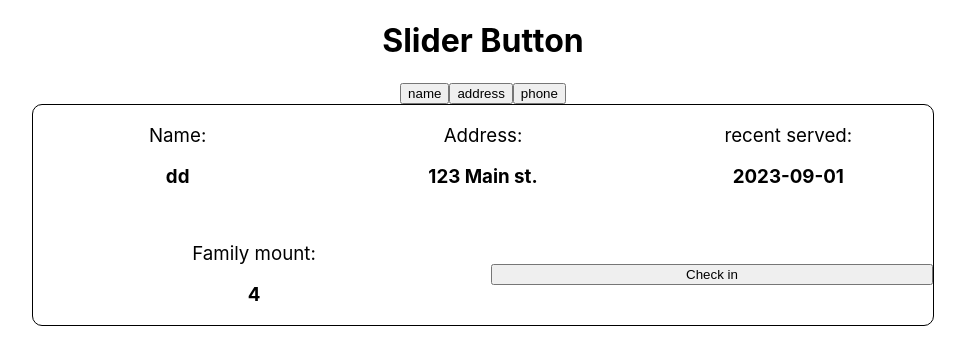
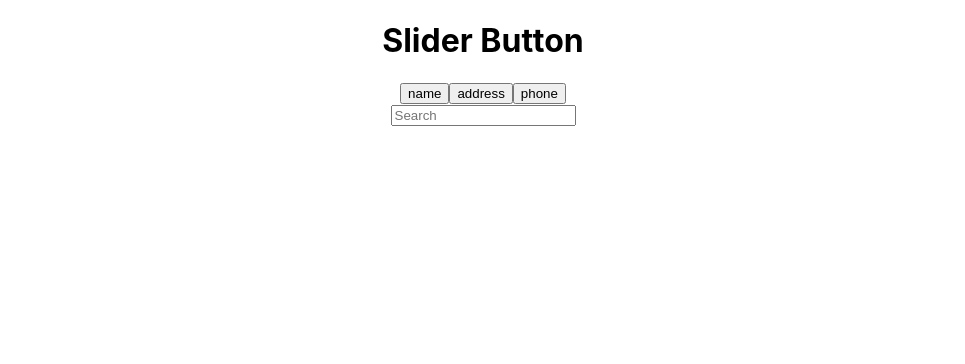
Before and after one commit to Tony-Thawatchai/hackvan2023-dgh, a React (Create React App) app in the folder hackvan2023dgh/: page / in a window 1280 px wide. Shown: the top 364 px of the page, without its empty margins (157-1122 px from the left). Built offline with nearby package versions, Linux system fonts and the light colour scheme.

Commit message:
search address

```diff
--- a/hackvan2023dgh/src/App.js
+++ b/hackvan2023dgh/src/App.js
@@ -1,16 +1,51 @@
-import logo from './logo.svg';
-import './App.css';
-import ButtonBar from './components/ButtonBar';
-import NameCard from './components/NameCard';
+import logo from "./logo.svg";
+import "./App.css";
+import ButtonBar from "./components/ButtonBar";
+import NameCard from "./components/NameCard";
+import SearchBar from "./components/SearchBar";
+import { useState, useEffect } from "react";
+import { set } from "mongoose";
 
 function App() {
-  const sliderItems = ["name","address","phone"];
+  const sliderItems = ["name", "address", "phone"];
+  const [searchTerm, setSearchTerm] = useState("");
+  const [searchResults, setSearchResults] = useState(null);
+  const getResult = (value) => {
+    console.log(value);
+    setSearchTerm(value);
+  };
+  console.log(searchResults);
+  useEffect(() => {
+    setSearchResults(null);
+    // fetch from API
+    const fetchItems = async () => {
+      try {
+        const response = await fetch(
+          `http://localhost:3000/client/getone/address/${searchTerm}`
+        );
+
+        if (!response.ok) {
+          throw new Error(`HTTP error! Status: ${response.status}`);
+        }
+
+        const data = await response.json();
+        setSearchResults(data);
+      } catch (error) {
+        console.error("Error fetching data:", error);
+      }
+    };
+
+    // Only fetch when searchTerm changes
+    if (searchTerm !== "") {
+      fetchItems();
+    }
+  }, [searchTerm]);
   return (
     <div className="App">
       <h1>Slider Button</h1>
       <ButtonBar values={sliderItems} />
-      <NameCard data={{name:"dd", address:"123 Main st.", FamilyMount: 4, servedDate: "2023-09-01"}}/>
-
+      <SearchBar onChange={getResult} />
+      {searchResults != null ? <NameCard data={searchResults} /> : null}
     </div>
   );
 }
--- a/hackvan2023dgh/src/components/ButtonBar.jsx
+++ b/hackvan2023dgh/src/components/ButtonBar.jsx
@@ -4,9 +4,11 @@ import './ButtonBar.css'; // Create a CSS file for styling
 function ButtonBar({ values }) {
   const [currentIndex, setCurrentIndex] = useState(0);
 
-  const handleButtonClick = (index) => {
-    setCurrentIndex(index);
+  const handleButtonClick = (value) => {
+    setCurrentIndex(value);
+
   };
+  console.log(currentIndex);
 
   return (
     <div className="slider-bar">
@@ -14,7 +16,8 @@ function ButtonBar({ values }) {
         <button
           key={index}
           className={`slider-button ${index === currentIndex ? 'active' : ''}`}
-          onClick={() => handleButtonClick(index)}
+          value={value}
+          onClick={() => handleButtonClick(value)}
         >
           {value}
         </button>
--- a/hackvan2023dgh/src/components/NameCard.jsx
+++ b/hackvan2023dgh/src/components/NameCard.jsx
@@ -34,7 +34,7 @@ function NameCard({ data }) {
         <h3> {data.address}</h3>
       </div>
       <div style={item}>
-        <h3 style={{ fontWeight: "normal" }}>recent served:</h3>
+        <h3 style={{ fontWeight: "normal" }}>last served:</h3>
         <h3> {data.servedDate}</h3>
       </div>
       <div style={item}>
--- /dev/null
+++ b/hackvan2023dgh/src/components/SearchBar.jsx
@@ -0,0 +1,18 @@
+import React from 'react'
+import { useState, useEffect } from 'react'
+
+function SearchBar({onChange}) {
+const [search, setSearch] = useState('')
+const handleChange = (e) => {
+    setSearch(e.target.value)
+    onChange(e.target.value)
+}
+
+  return (
+    <div>
+      <input type="text" placeholder="Search" value={search} onChange={handleChange} />
+    </div>
+  )
+}
+
+export default SearchBar
```
